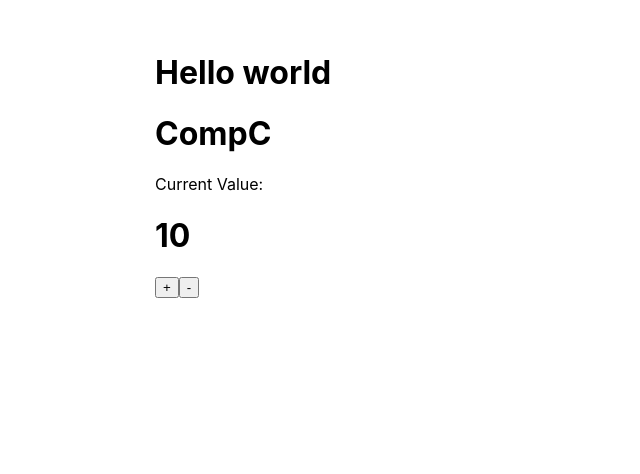
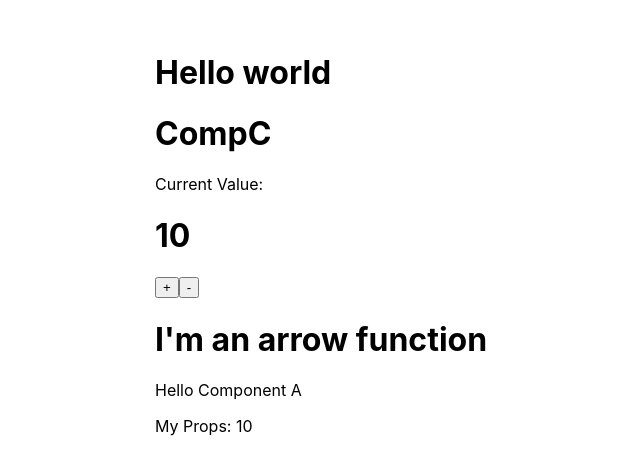
Before and after one commit to WillHDev/StoicList3.0, a Next.js app: page / in a window 1280 px wide. Shown: the part 168-642 px from the top of the page, without its empty margins (45-685 px from the left). Built offline with nearby package versions, Linux system fonts and the light colour scheme.

Commit message:
props added

```diff
--- a/pages/index.js
+++ b/pages/index.js
@@ -10,11 +10,12 @@ const ArrowFunction = _ =>
 
 
 
-function CompA() {
+function CompA( props ) {
   return (
     <>
     <ArrowFunction />
     <p>Hello Component A</p>
+    <div>My Props: { props.myProp1 } </div>
     </>
   )
 }
@@ -88,7 +89,8 @@ const Home = () => {
      Current Value: <h1>{ myValue }</h1>
       <button onClick={ () => setValue( myValue + 1 ) }>+</button>
       <button onClick={ () => setValue( myValue - 1 )}>-</button>
-
+     <CompA
+        myProp1={ myValue }/>
       </>
     )
 }
```
